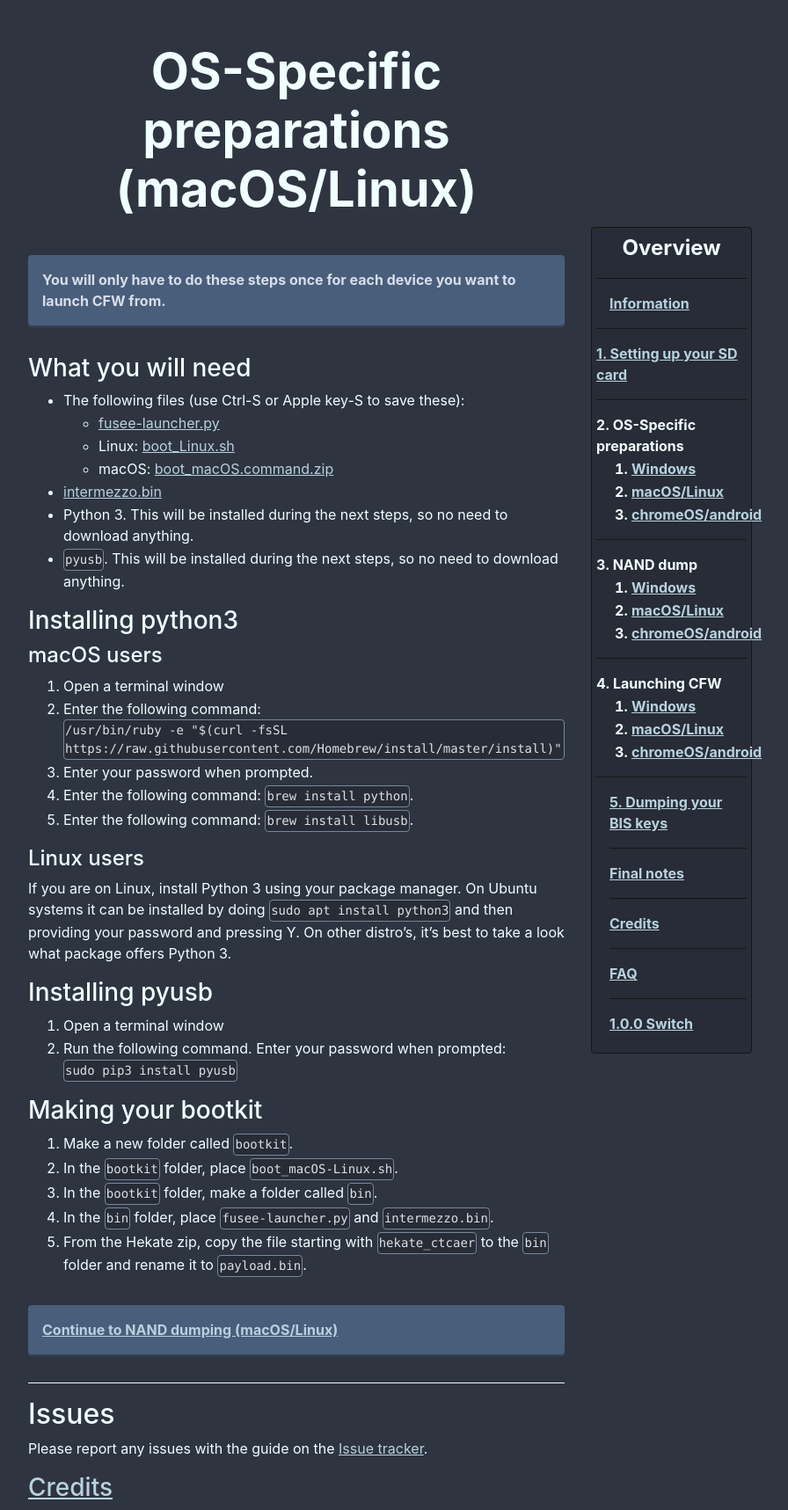
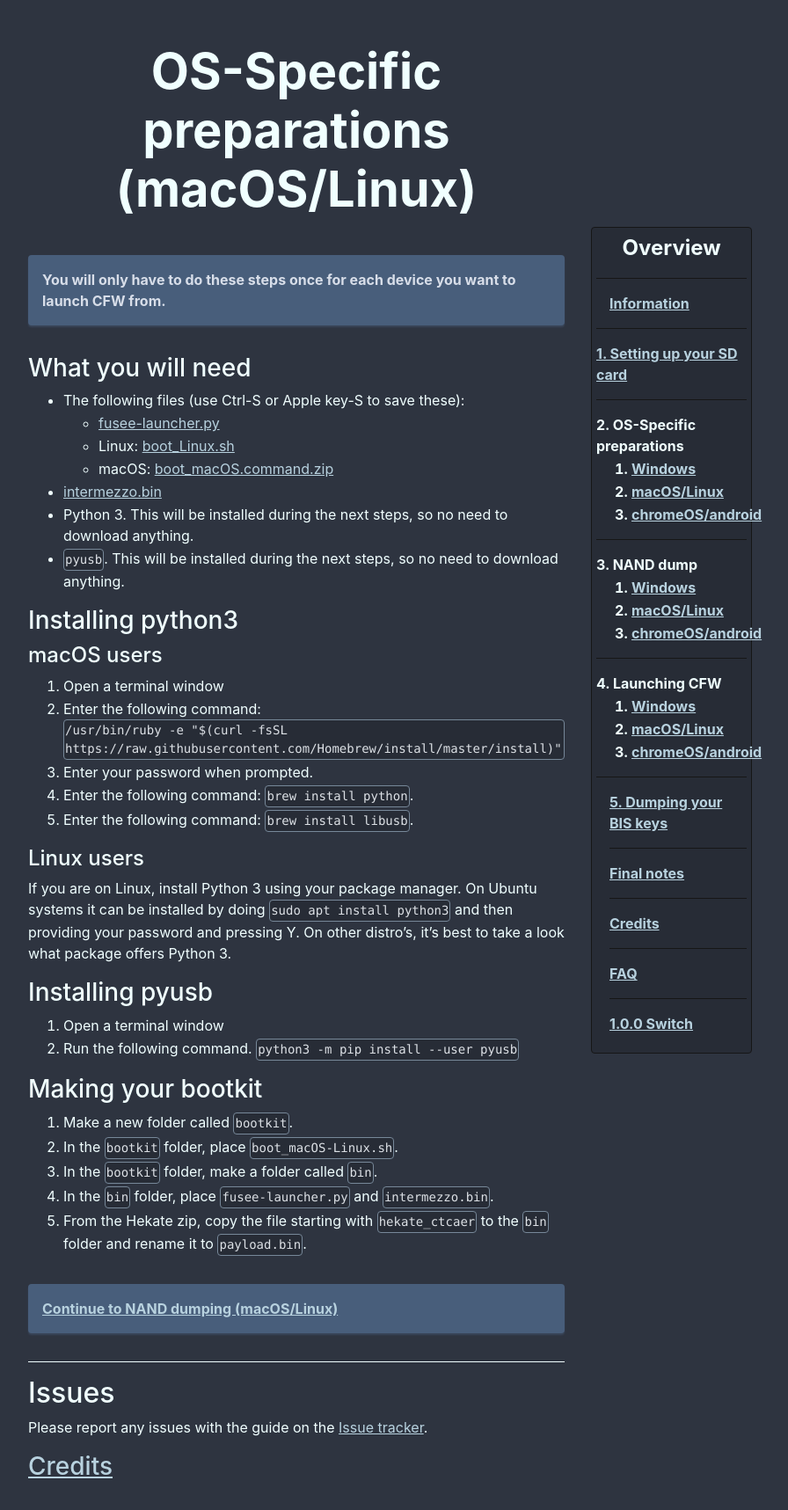
Before and after one commit to noirscape/SwitchGuideOLD, a Jekyll site: the page built from os-specific-preparations/linux.md, in a window 1280 px wide. Shown: the whole page at 88% size, without its empty margins (303-1199 px from the left). Built offline with Jekyll 4.4.1, drawn with Linux system fonts in a browser that asks for light colours; after the commit the page ends 1693 px from its top, so only the background shows below that.

Commit message:
os-specific-preparations: linux: switch to user install with pip
Using pip with sudo to install global packages is a bad idea. Usually,
global packages should be managed by the distribution's package manager.
This uses --user to install to the user's home directory instead.

It also switches the command to use `python3 -m pip` to ensure the same
version is being used to install pyusb and run the script.

```diff
--- a/os-specific-preparations/linux.md
+++ b/os-specific-preparations/linux.md
@@ -33,7 +33,7 @@
 ### Installing pyusb
 
 1. Open a terminal window
-2. Run the following command. Enter your password when prompted: `sudo pip3 install pyusb`
+2. Run the following command. `python3 -m pip install --user pyusb`
 
 ### Making your bootkit
 
```
